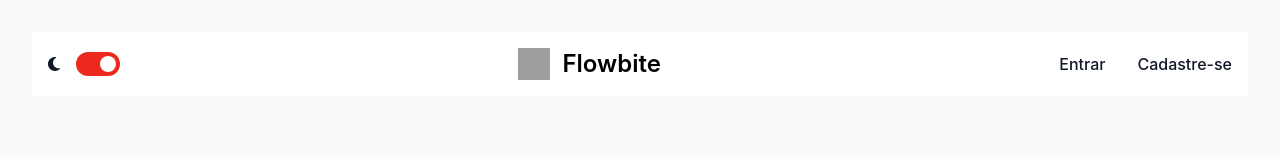
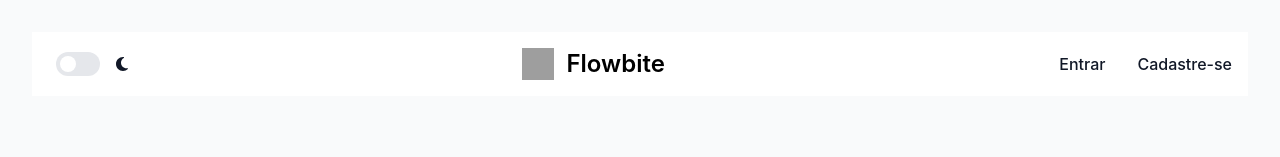
Before and after one commit to mardenrafael/next-ecommerce, a Next.js app: page / in a window 1280 px wide. Shown: the top 157 px of the page. Built offline with nearby package versions, Linux system fonts and the light colour scheme; no server answers; the database is empty; grey boxes are pictures that could not be loaded.

Commit message:
feat: add option to place icon on left side or right side

```diff
--- a/src/components/NavBar/NavBar.tsx
+++ b/src/components/NavBar/NavBar.tsx
@@ -15,7 +15,7 @@ export default function NavBar() {
         <div>
           <Switch
             icon={theme == ThemeOptions.light ? faMoon : faSun}
-            initialValue={theme == ThemeOptions.light}
+            initialValue={!(theme == ThemeOptions.light)}
             onSwitch={toggleTheme}
           />
         </div>
--- a/src/components/Switch/Switch.tsx
+++ b/src/components/Switch/Switch.tsx
@@ -7,6 +7,7 @@ export interface SwitchProps {
   title?: string;
   icon?: IconProp;
   initialValue?: boolean;
+  leftSideIcon?: boolean;
   onSwitch?: () => void;
 }
 
@@ -14,6 +15,7 @@ export default function Switch({
   title,
   icon,
   initialValue,
+  leftSideIcon,
   onSwitch,
 }: SwitchProps): JSX.Element {
   const [enabled, setEnabled] = useState<boolean | undefined>(false);
@@ -29,12 +31,16 @@ export default function Switch({
         theme == ThemeOptions.light ? "text-gray-900" : "text-white"
       }`}
     >
-      {icon ? <FontAwesomeIcon icon={icon} className="mr-2" /> : ""}
+      {icon && leftSideIcon ? (
+        <FontAwesomeIcon icon={icon} className="mr-2" />
+      ) : (
+        ""
+      )}
       {title}
       <div
         className={`${
           enabled ? "bg-primary-600" : "bg-gray-200"
-        } relative inline-flex h-6 w-11 items-center rounded-full hover:cursor-pointer ml-2`}
+        } relative inline-flex h-6 w-11 items-center rounded-full hover:cursor-pointer mx-2`}
         onClick={() => {
           setEnabled(!enabled);
           onSwitch != undefined && onSwitch();
@@ -46,6 +52,11 @@ export default function Switch({
           } inline-block h-4 w-4 transform rounded-full bg-white transition`}
         ></span>
       </div>
+      {icon && !leftSideIcon ? (
+        <FontAwesomeIcon icon={icon} className="ml-2" />
+      ) : (
+        ""
+      )}
     </div>
   );
 }
```
